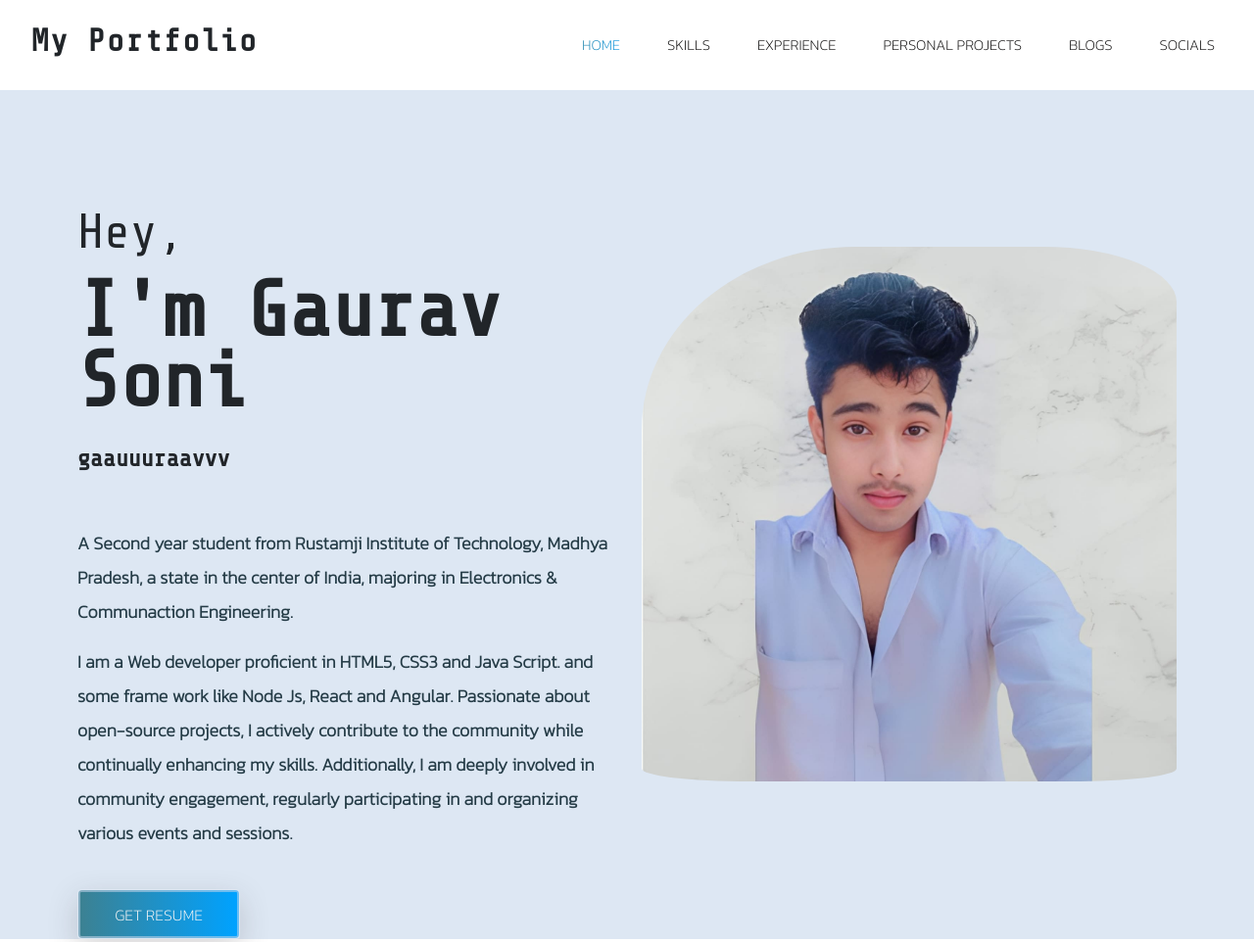
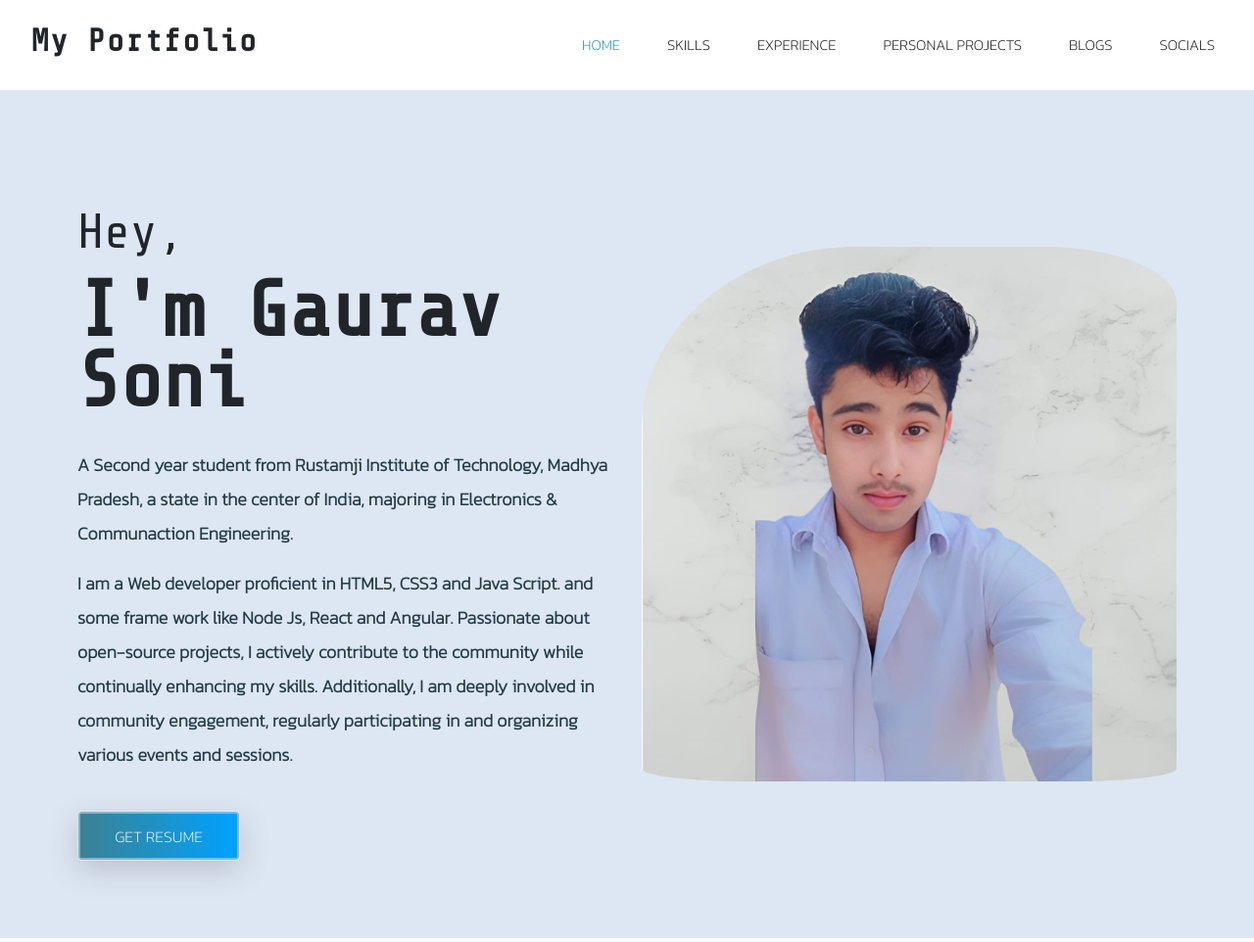
Before and after one commit to GAURAVSONII/PORTFOLIO, a plain HTML site: page index.html in a window 1280 px wide. Shown: the top 962 px of the page at 98% size. Drawn offline with nearby package versions, Linux system fonts and the light colour scheme.

Commit message:
Update index.html

```diff
--- a/index.html
+++ b/index.html
@@ -77,7 +77,6 @@
           <div class="col-lg-6 col-md-12 site-title">
             <h3 class="title-text text-head">Hey,</h3>
             <h1 class="title-text text-head">I'm Gaurav Soni</h1>
-            <h4 class="title-text text-head">gaauuuraavvv</h4>
             <div class="paragraph py-4 w-73">
               <p class="para">
                 A Second year student from Rustamji Institute of Technology, Madhya
```
